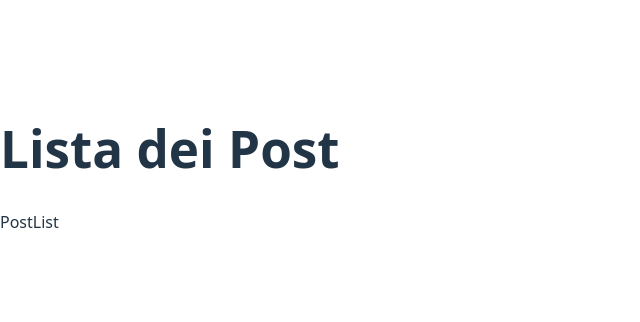
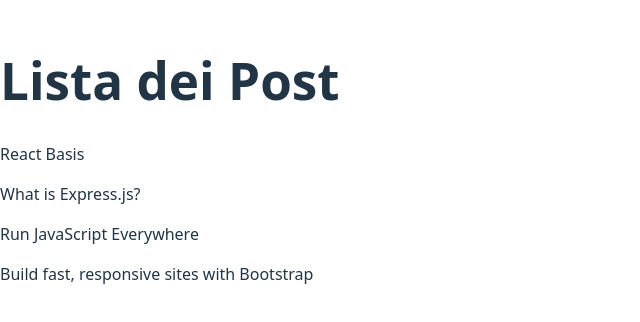
Before and after one commit to Robby94gtr/react-context-api, a React (Vite) app: page / in a window 1280 px wide. Shown: the part 240-562 px from the top of the page, without its empty margins (0-640 px from the left). Built offline with nearby package versions, Linux system fonts and the light colour scheme.

Commit message:
[UPD] added const posts and used map for cycle array

```diff
--- a/src/components/PostList.jsx
+++ b/src/components/PostList.jsx
@@ -2,11 +2,18 @@
 
 import PostContext from "../contexts/PostContexts"
 
-const PostList = () => {
+function PostList() {
+
+  const posts = useContext(PostContext);
 
   return (
-    <div>PostList</div>
-
+    <div>
+      {posts.map((post) => (
+        <div key={`post-${post.id}`}>
+          <p>{post.title}</p>
+        </div>
+      ))}
+    </div>
   )
 }
 
```
